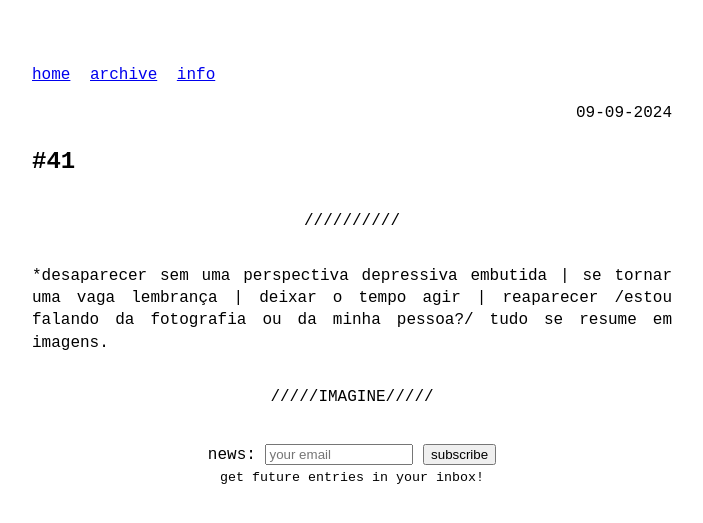
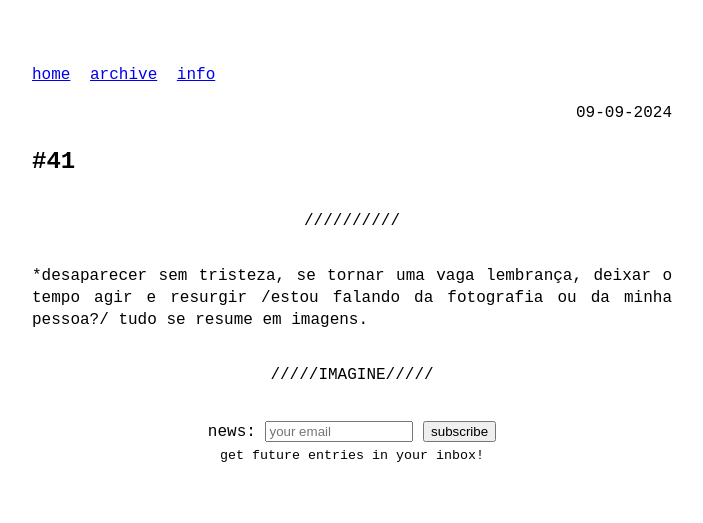
Before and after one commit to odaniloluna/odaniloluna.github.io, a Jekyll site: the page built from _posts/2024-09-09-#41.md, in a window 1280 px wide. Shown: the top 523 px of the page, without its empty margins (288-991 px from the left). Built offline with Jekyll 4.4.1, drawn with Linux system fonts in a browser that asks for light colours.

Commit message:
Update 2024-09-09-#41.md

```diff
--- a/_posts/2024-09-09-#41.md
+++ b/_posts/2024-09-09-#41.md
@@ -5,4 +5,4 @@ slug: #41
 ---
 ---
 <p class="description" style="text-align: justify;">
-*desaparecer sem uma perspectiva depressiva embutida | se tornar uma vaga lembrança | deixar o tempo agir | reaparecer /estou falando da fotografia ou da minha pessoa?/ tudo se resume em imagens.
+*desaparecer sem tristeza, se tornar uma vaga lembrança, deixar o tempo agir e resurgir /estou falando da fotografia ou da minha pessoa?/ tudo se resume em imagens.
```
